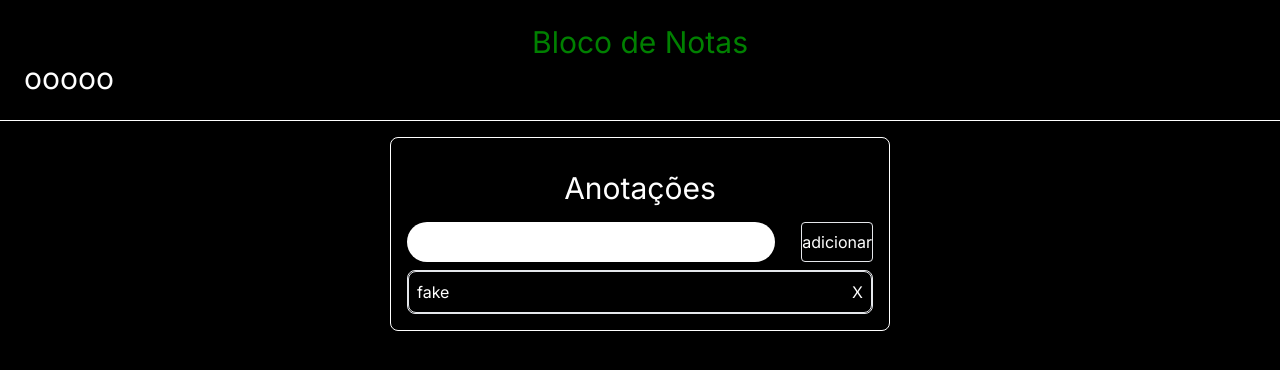
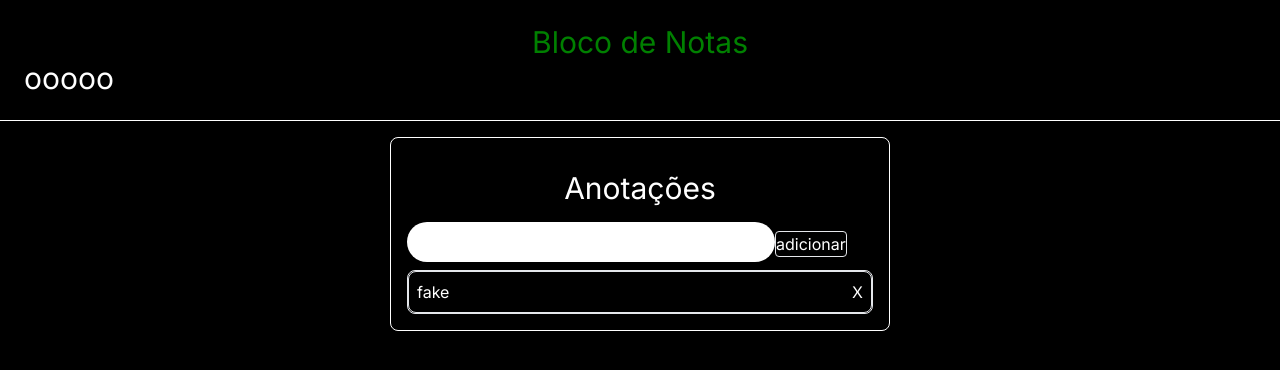
Before and after one commit to aryelnascimento11/functions-3, a Next.js app: page / in a window 1280 px wide. Shown: the top 370 px of the page. Built offline with nearby package versions, Linux system fonts and the light colour scheme.

Commit message:
arrumado em minha maquina

```diff
--- a/src/app/components/banner.tsx
+++ b/src/app/components/banner.tsx
@@ -1,9 +1,8 @@
 "use client"
-import { list } from "postcss"
+import { text } from "node:stream/consumers"
+import { IItem } from "../types/item"
 import Note from "./note"
 import { useState } from "react"
-import { chown } from "fs"
-import { IItem } from "../types/item"
 
 
 export default function Banner() {
@@ -21,25 +20,31 @@ export default function Banner() {
         items.splice(2)
         console.log(items);
 
+
     }
-    // - apagar o item
+
+
 
     return (
         <>
             <section className="w-screen h-screen bg-black flex py-4 justify-center">
                 <div className="w-[30%]  min-w-[500px]  sm:min-w[100px] sm:h-[70vh] md:h-fit rounded-lg  border border-white shadow-lg  shadow-green-700mt-10 p-4">
                     <h1 className="text-3xl text-center py-4  text-white">Anotações</h1>
-                    <div className="justify-between flex">
-                        <input onChange={(e) => { setNewText({...newText, title:e.target.value}) }} className="rounded-full  px-2 text-2xl p-1 " type="text" />
-                        <button onClick={(o) => { setItems([...items, newText]) }} className="text-white rounded   border hover:bg-[rgba(255,255,255,0.2)] hover:scale-110 cursor-pointer transition  ">
+                    <div>
+                    <input onChange={(e) => { setNewText({...newText, title:e.target.value}) }} className="rounded-full  px-2 text-2xl p-1 " type="text" />
+                        <button
+                         onClick={(o) => { setItems([...items, newText]) }}
+                            className="text-white rounded   border hover:bg-[rgba(255,255,255,0.2)] hover:scale-110 cursor-pointer transition  ">
                             adicionar
                         </button>
                     </div>
                     <ul className="text-white divide-y rounded-lg mt-2 border">
+
                         {items.map((item) => (<Note key={item.id} item={item} />))}
                     </ul>
                 </div>
             </section>
+            {/* border border-white shadow-lg p-4  shadow-green-700 rounded-lg mt-10 */}
         </>
     )
 }
```
